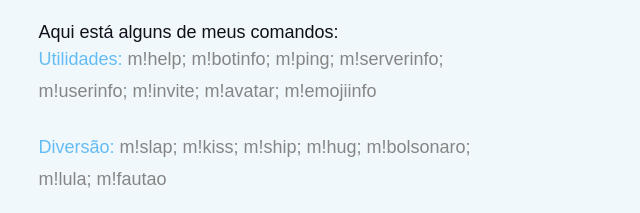
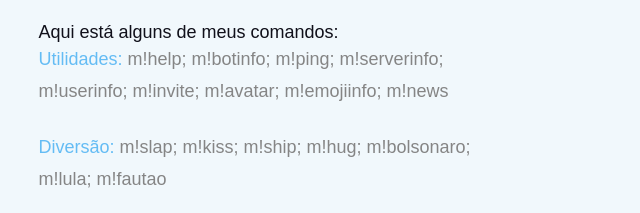
Before and after one commit to Mattznn/maichan.github.io, a plain HTML site: page index3.html in a window 1280 px wide. Shown: the part 319-532 px from the top of the page, 0-640 px from the left. Drawn offline with Linux system fonts and the light colour scheme; a web font is replaced by a local one.

Commit message:
Update index3.html

```diff
--- a/index3.html
+++ b/index3.html
@@ -17,7 +17,7 @@
       <h6>Possuo comandos de utilidades, moderação e diversão<span> em breve estarei com mais comandos.</span></h6>
       <h6>Para utilizar meu sistema de criar call personalizada, <span>crie uma call chamada "Call Personalizada".</span></h6>
       <h6> Aqui está alguns de meus comandos:
-      <p><span>Utilidades:</span> m!help; m!botinfo; m!ping; m!serverinfo; m!userinfo; m!invite; m!avatar; m!emojiinfo </p>
+      <p><span>Utilidades:</span> m!help; m!botinfo; m!ping; m!serverinfo; m!userinfo; m!invite; m!avatar; m!emojiinfo; m!news </p>
       <p><span>Diversão:</span> m!slap; m!kiss; m!ship; m!hug; m!bolsonaro; m!lula; m!fautao </p>
       <p><span>Administração:</span> m!addrole; m!ban; m!clear; m!kick; m!lock; m!removerole; m!say; m!setnick; m!timeout; m!unban; m!unlock; m!banlist</p>
       <a href="/index.html" class="btn">Página Inicial</a>
```
